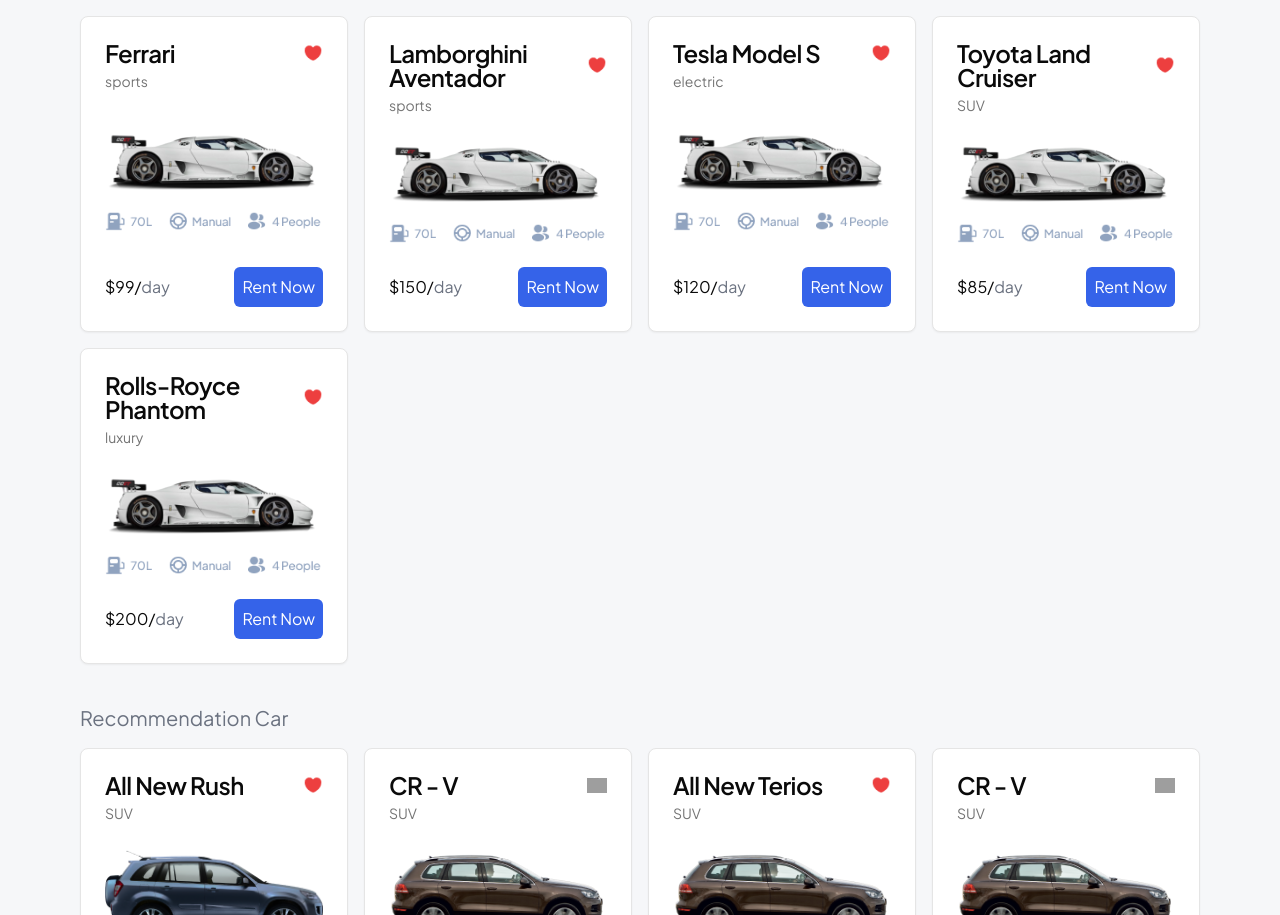
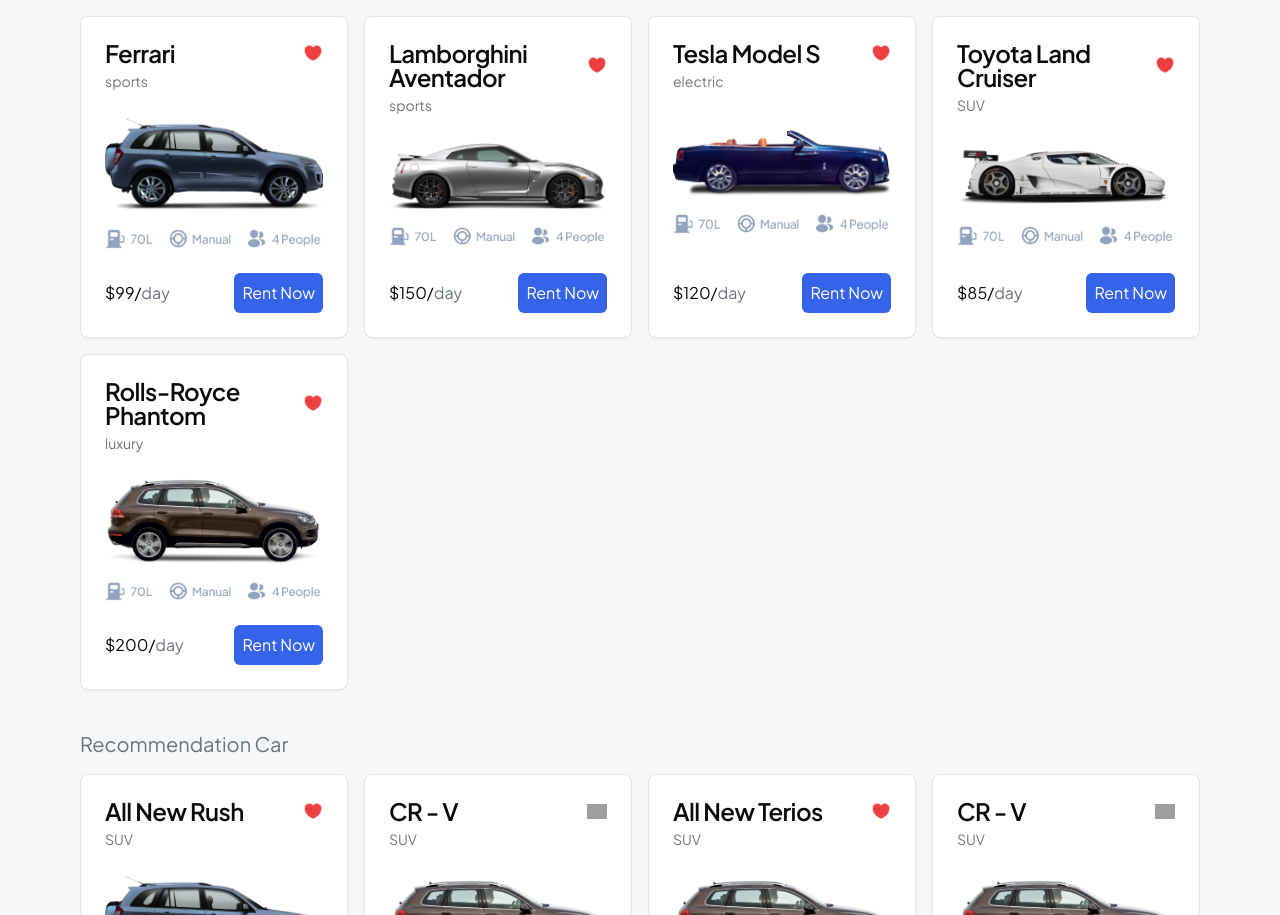
Before and after one commit to Syed-Faizan-Mustafa/Q2-Hackathon-Car-Rent, a Next.js app: page / in a window 1280 px wide. Shown: the part 790-1705 px from the top of the page. Built offline with nearby package versions, Linux system fonts and the light colour scheme; grey boxes are pictures that could not be loaded.

Commit message:
dumy data inserted with image

```diff
--- a/src/Constants/constantValues.ts
+++ b/src/Constants/constantValues.ts
@@ -1,7 +1,17 @@
-export const homeCardData = [
-    { name: 'Ferrari', type: 'sports', rentPrice: 99 },
-    { name: 'Lamborghini Aventador', type: 'sports', rentPrice: 150 },
-    { name: 'Tesla Model S', type: 'electric', rentPrice: 120 },
-    { name: 'Toyota Land Cruiser', type: 'SUV', rentPrice: 85 },
-    { name: 'Rolls-Royce Phantom', type: 'luxury', rentPrice: 200 },
+import { HomeProduct } from "@/services/types";
+
+export const homeCardData: HomeProduct[] = [
+    { id: 1, name: 'Ferrari', type: 'sports', rentPrice: 99, image: '/suv.png' },
+    { id: 2, name: 'Lamborghini Aventador', type: 'sports', rentPrice: 150, image: '/car (1).png' },
+    { id: 3, name: 'Tesla Model S', type: 'electric', rentPrice: 120, image: '/car (2).png' },
+    { id: 4, name: 'Toyota Land Cruiser', type: 'SUV', rentPrice: 85, image: '/car.png' },
+    { id: 5, name: 'Rolls-Royce Phantom', type: 'luxury', rentPrice: 200, image: '/suv (4).png' },
 ];
+export const homeCardRecommendedData: HomeProduct[] = [
+    { id: 1, name: 'All New Rush', type: 'SUV', rentPrice: 99, image: '/suv.png' },
+    { id: 2, name: 'CR - V', type: 'SUV', rentPrice: 150, image: '/suv (4).png' },
+    { id: 3, name: 'All New Terios', type: 'SUV', rentPrice: 120, image: '/suv (4).png' },
+    { id: 4, name: 'MG ZX Exclusive', type: 'SUV', rentPrice: 85, image: '/suv.png' },
+    { id: 5, name: 'NEW MG ZS', type: 'SUV', rentPrice: 200, image: '/suv.png' },
+    { id: 6, name: 'MG ZX Excite', type: 'SUV', rentPrice: 200, image: '/suv (4).png' },
+];
--- a/src/app/Components/ProductCard.tsx
+++ b/src/app/Components/ProductCard.tsx
@@ -1,8 +1,13 @@
 import React from 'react'
 import Image from "next/image";
 import Link from "next/link";
+import { HomeProduct } from '@/services/types';
 
-const ProductCard = ({data}: any) => {
+interface Props {
+    data: HomeProduct;
+}
+
+const ProductCard = ({data}: Props) => {
     return (
 
             <div className='rounded-lg border bg-card text-card-foreground shadow-sm w-full max-w-[304px] mx-auto h-auto flex flex-col justify-between'>
@@ -20,7 +25,7 @@
                 </div>
                 {/* Card content */}
                 <div className='p-6 pt-0 w-full flex flex-col items-center justify-center gap-4'>
-                    <Image src={"/car.png"} alt='' width={220} height={68} />
+                    <Image src={data.image} alt='' width={220} height={68} />
                     <Image
                         src={"/Spesification.png"}
                         alt=''
--- a/src/app/page.tsx
+++ b/src/app/page.tsx
@@ -10,6 +10,7 @@
 } from '@/Components/ui/card'
 import ProductCard from "./Components/ProductCard";
 import { homeCardData } from "@/Constants/constantValues";
+import { HomeProduct } from "@/services/types";
 
 
 
@@ -67,7 +68,7 @@
           </Link>
         </div>
         <div className='sec grid grid-cols-1 sm:grid-cols-2 lg:grid-cols-4 gap-4'>
-          {homeCardData.map((item: any, i: number) =>{
+          {homeCardData.map((item: HomeProduct, i: number) =>{
             return (
               <ProductCard key={i} data={item} />
             );
--- /dev/null
+++ b/src/services/types.ts
@@ -0,0 +1,7 @@
+export type HomeProduct = {
+    id: number;
+    name: string;
+    type: string;
+    rentPrice: number;
+    image: string;
+  }
```
